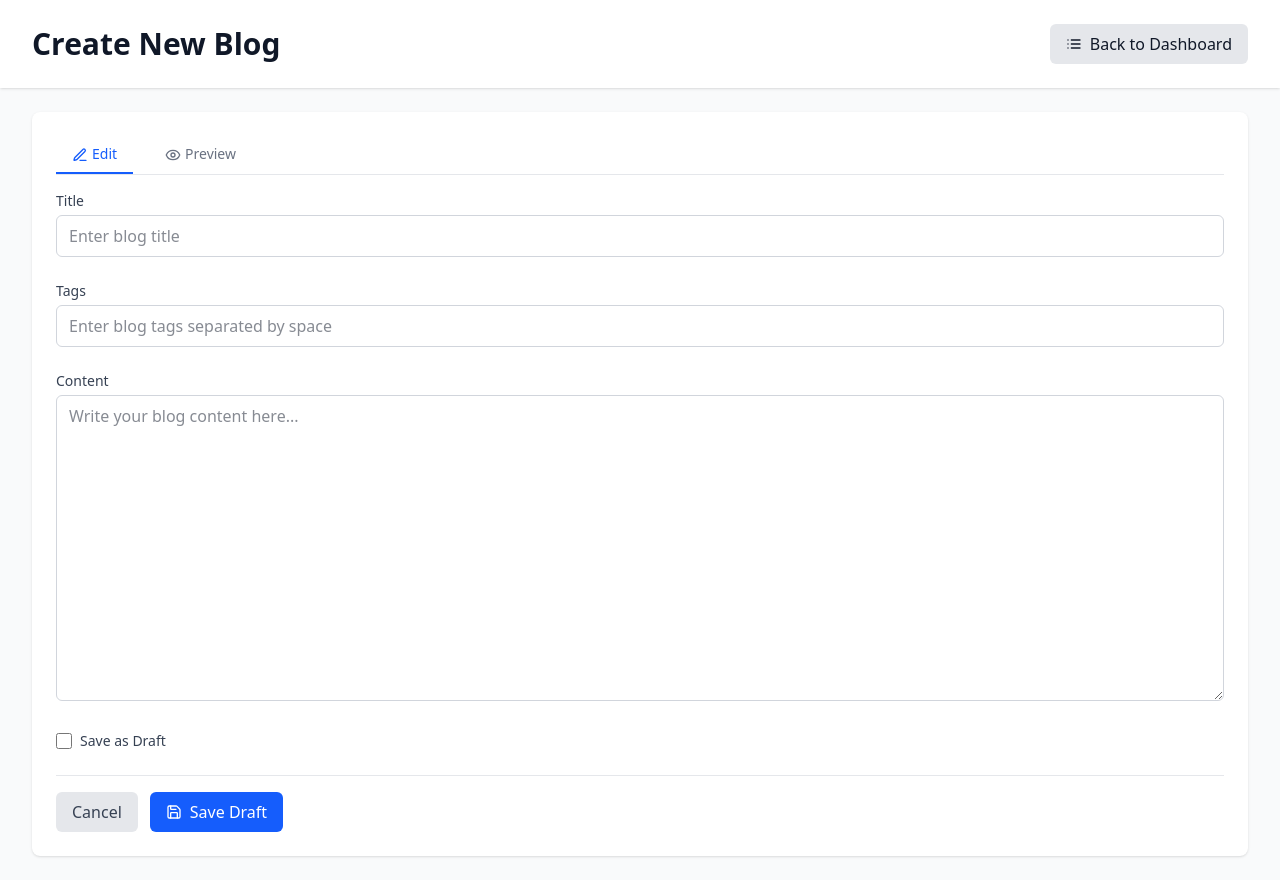
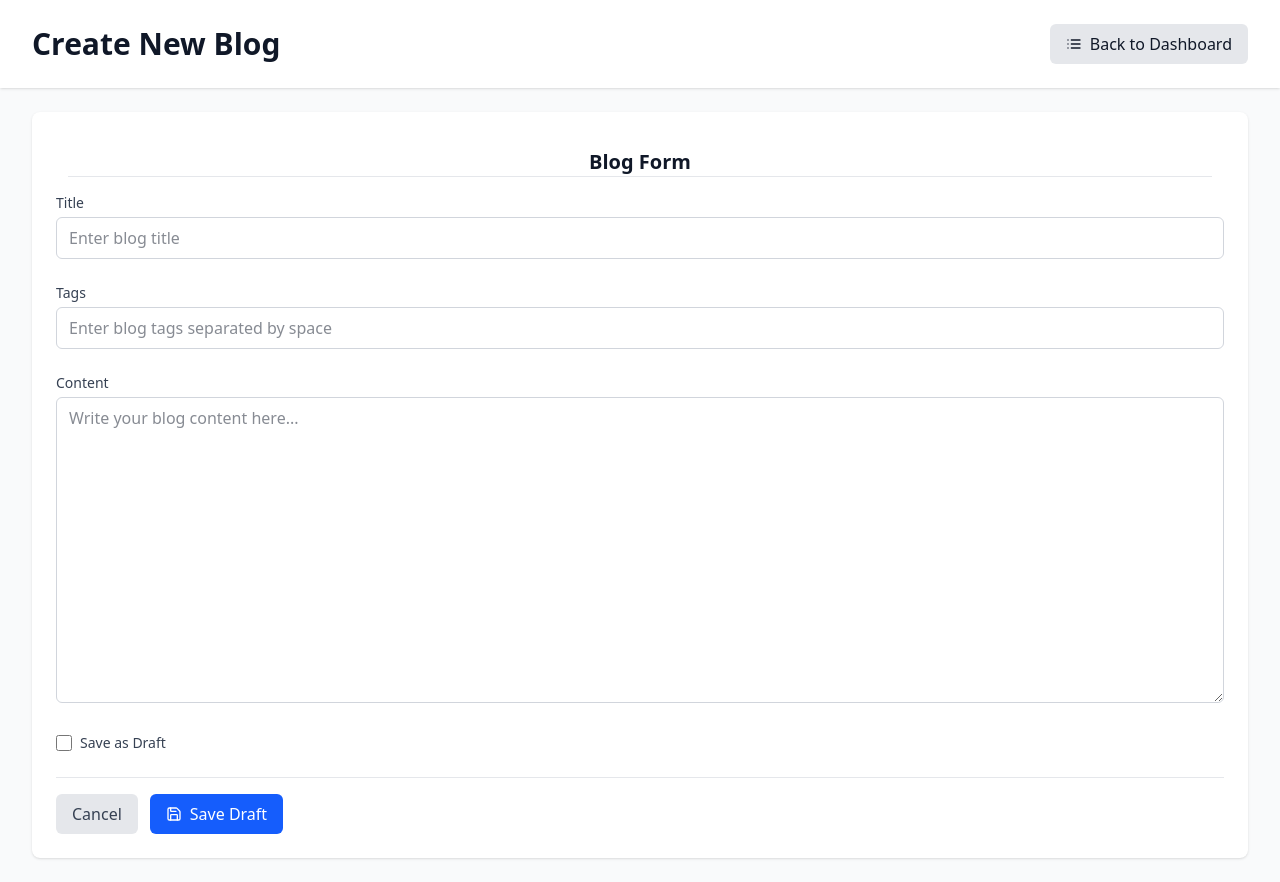
Before and after one commit to Amaan63/Blog-Editor, a React (Vite) app in the folder frontend/: page /editor in a window 1280 px wide. Built offline with nearby package versions, Linux system fonts and the light colour scheme.

Commit message:
simplified teh Tab navigation with the header

```diff
--- a/frontend/src/components/BlogEditor/TabNavigation.jsx
+++ b/frontend/src/components/BlogEditor/TabNavigation.jsx
@@ -11,29 +11,8 @@ const TabNavigation = () => {
   const isPreview = location.pathname.startsWith("/editor/preview");
 
   return (
-    <div className="flex border-b border-gray-200 mb-4">
-      <Link
-        to="/editor"
-        className={`px-4 py-2 text-sm font-medium ${
-          isEdit
-            ? "text-blue-600 border-b-2 border-blue-600"
-            : "text-gray-500 hover:text-gray-700"
-        }`}
-      >
-        <PenLine size={16} className="inline mr-1" />
-        Edit
-      </Link>
-      <Link
-        to="/editor/preview"
-        className={`px-4 py-2 ml-4 text-sm font-medium ${
-          isPreview
-            ? "text-blue-600 border-b-2 border-blue-600"
-            : "text-gray-500 hover:text-gray-700"
-        }`}
-      >
-        <Eye size={16} className="inline mr-1" />
-        Preview
-      </Link>
+    <div className="flex border-b border-gray-200 mb-4  justify-center text-xl m-3 font-semibold">
+      <h1>Blog Form</h1>
     </div>
   );
 };
```
